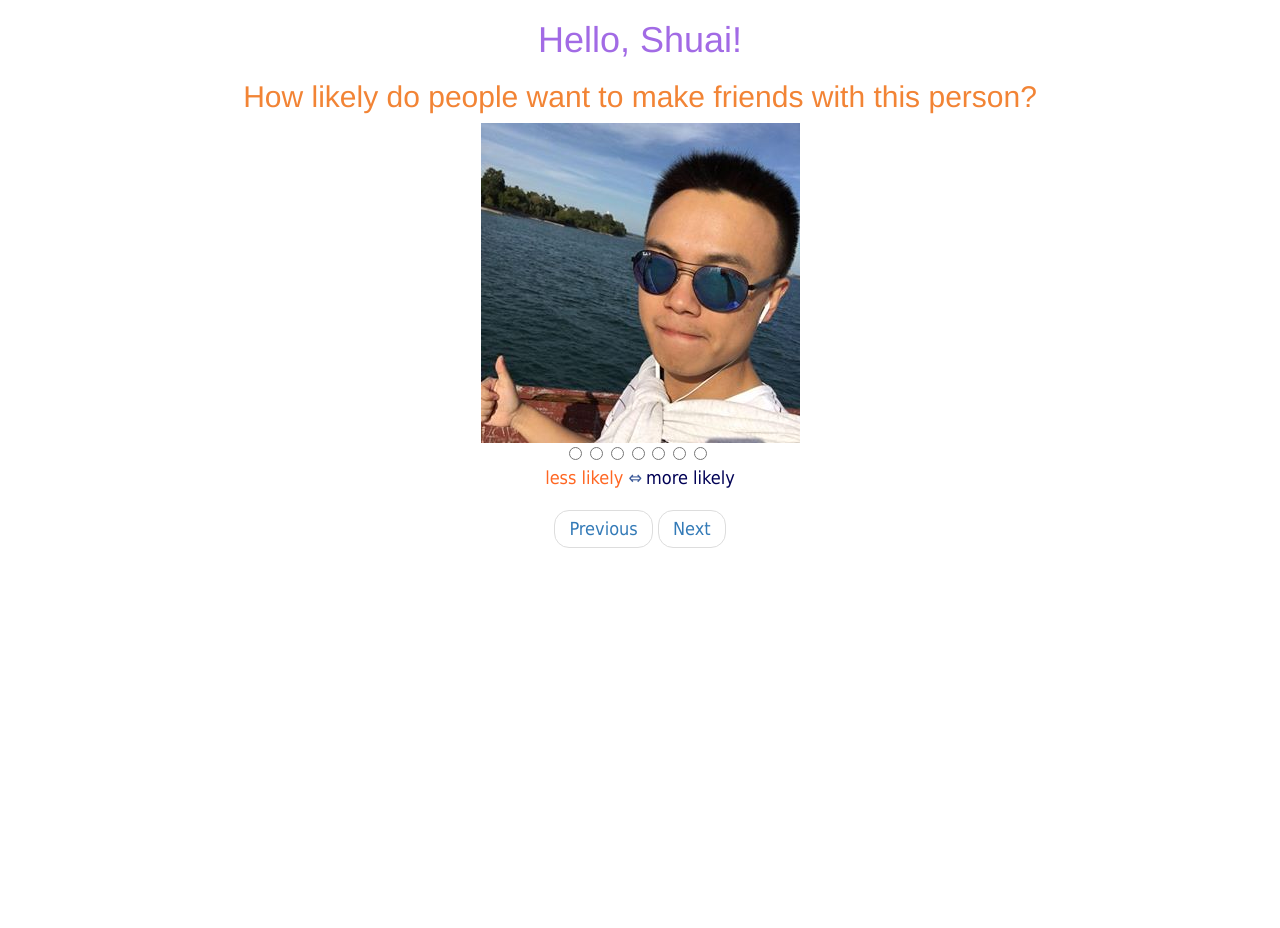
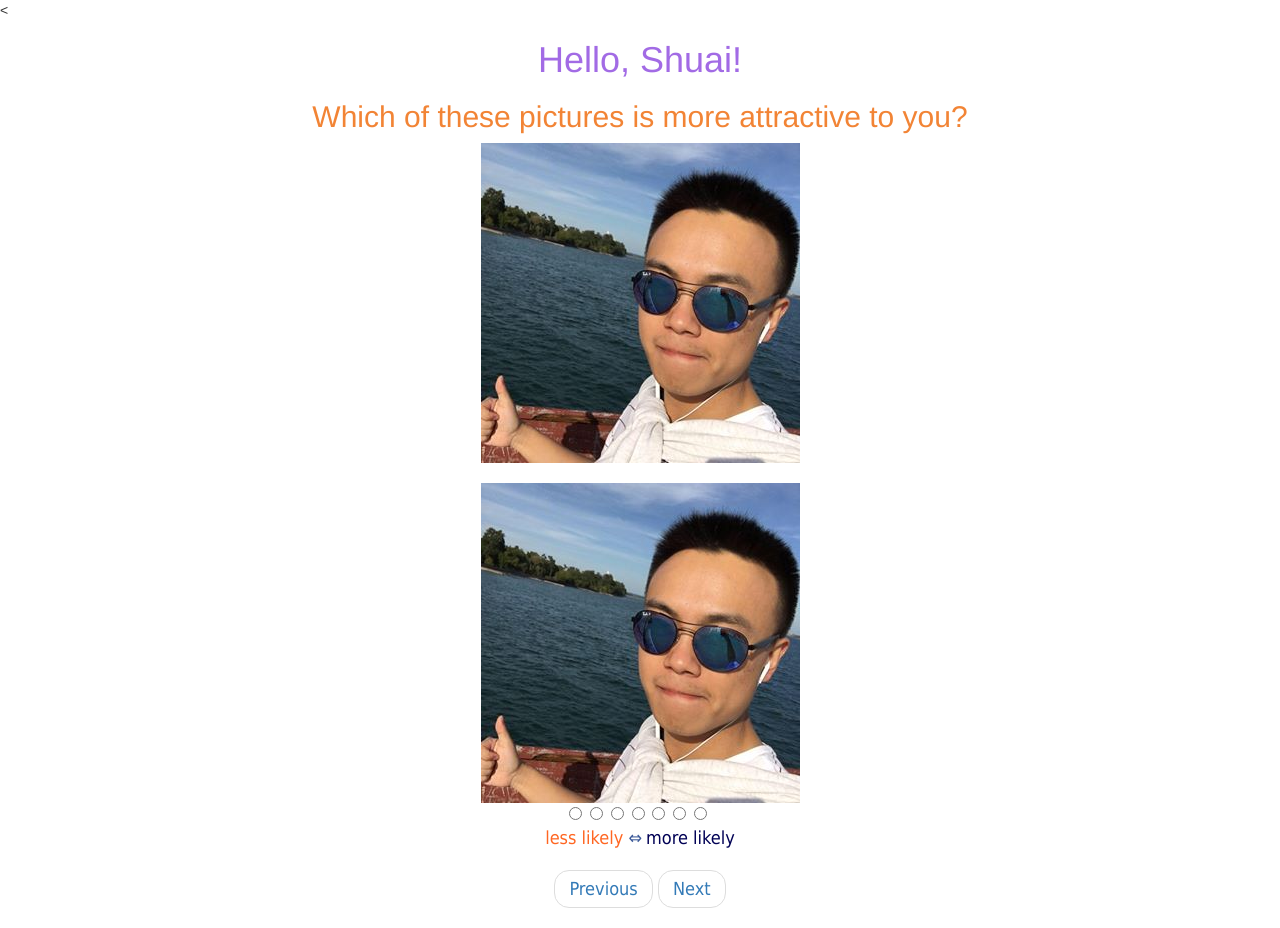
Before and after one commit to masudrahman/social_charm, a Flask app: page /rate_others in a window 1280 px wide. Before the commit the page ends 548 px from the top, so only its background shows below. Run offline with Flask 2, Linux system fonts and the light colour scheme; some libraries are stand-ins or nearby versions.

Commit message:
Not dealing with features for now

```diff
--- a/app.py
+++ b/app.py
@@ -1,8 +1,16 @@
 import os
 from flask import Flask
 from flask import render_template
+from flaskext.mysql import MySQL
 
+mysql = MySQL()
 app = Flask(__name__)
+app.config['MYSQL_DATABASE_USER'] = 'root'
+app.config['MYSQL_DATABASE_PASSWORD'] = 'root'
+app.config['MYSQL_DATABASE_DB'] = 'social_charm'
+app.config['MYSQL_DATABASE_HOST'] = 'localhost'
+mysql.init_app(app)
+
 
 @app.route('/')
 def index():
--- a/templates/login.html
+++ b/templates/login.html
@@ -2,7 +2,7 @@
 	<h1>Facebook Authetication</h1>
 
 	<body>
-		<a href="/feature_list">Next</a>
+		<a href="/rate_others">Next</a>
 
 
 
--- a/templates/rate_others.html
+++ b/templates/rate_others.html
@@ -15,13 +15,16 @@
  		var imgIdx = id.split("=")[1];
  		var imgIdx_int = Math.round(imgIdx)+1;
  		var imgIdx_next = imgIdx_int.toString()
- 		console.log(imgIdx)
+
     </script>
-	<center>
+
+	<<div style="text-align: center;">
+
+
 	{#	<p><font  face="tahoma" size=4 color="#3b5998"> Hello, Shuai! </font></p>#}
-{#	<p><font  face="tahoma" size=4 color="#3b5998"> How likely do people want to make friends with this person? </p>#}
+	{#	<p><font  face="tahoma" size=4 color="#3b5998"> Which of these pictures is more attractive to you? </p>#}
 	    <h1 style="color:#a26be5;"> Hello, Shuai!  </h1>
-	<h2 style="color:#f28435;"> How likely do people want to make friends with this person? </h2>
+		<h2 style="color:#f28435;"> Which of these pictures is more attractive to you? </h2>
 		<div id="status"></div>
 		{#	<script>#}
 	{#		document.getElementById('status').innerHTML =#}
@@ -32,6 +35,19 @@
 				'<img src="{{ url_for('static', filename='img/1.jpg') }}" height=320>'
 		</script>
 		<!-- <div><img src='shuaitang.jpg'></div> -->
+		<br>
+		<div id="next"></div>
+
+	{#	<script>#}
+	{#		document.getElementById('next').innerHTML =#}
+	{#			'<img src="'+imgIdx+'.jpg" height=320>'#}
+	{#	</script>#}
+	    <script>
+			document.getElementById('next').innerHTML =
+				'<img src="{{ url_for('static', filename='img/1.jpg') }}" height=320>'
+		</script>
+
+
 
 		<div class="stars">
 		  <form action="">
@@ -53,7 +69,7 @@
 		</div>
 
 		<div><font face="tahoma" size=4 color="#F62"> less likely </font> <font face="tahoma" size=4 color="#3b5998">&#8660;</font> <font color="#005" face="tahoma" size=4 >more likely </div>
-</center>
+		</div>
 	<div id="click"></div>
 {#	<script>#}
 {#	if (imgIdx_int < 7 ) {#}
```
Also changed, not shown: 1 other file. Lines whose indentation alone changed are shown as unchanged.
